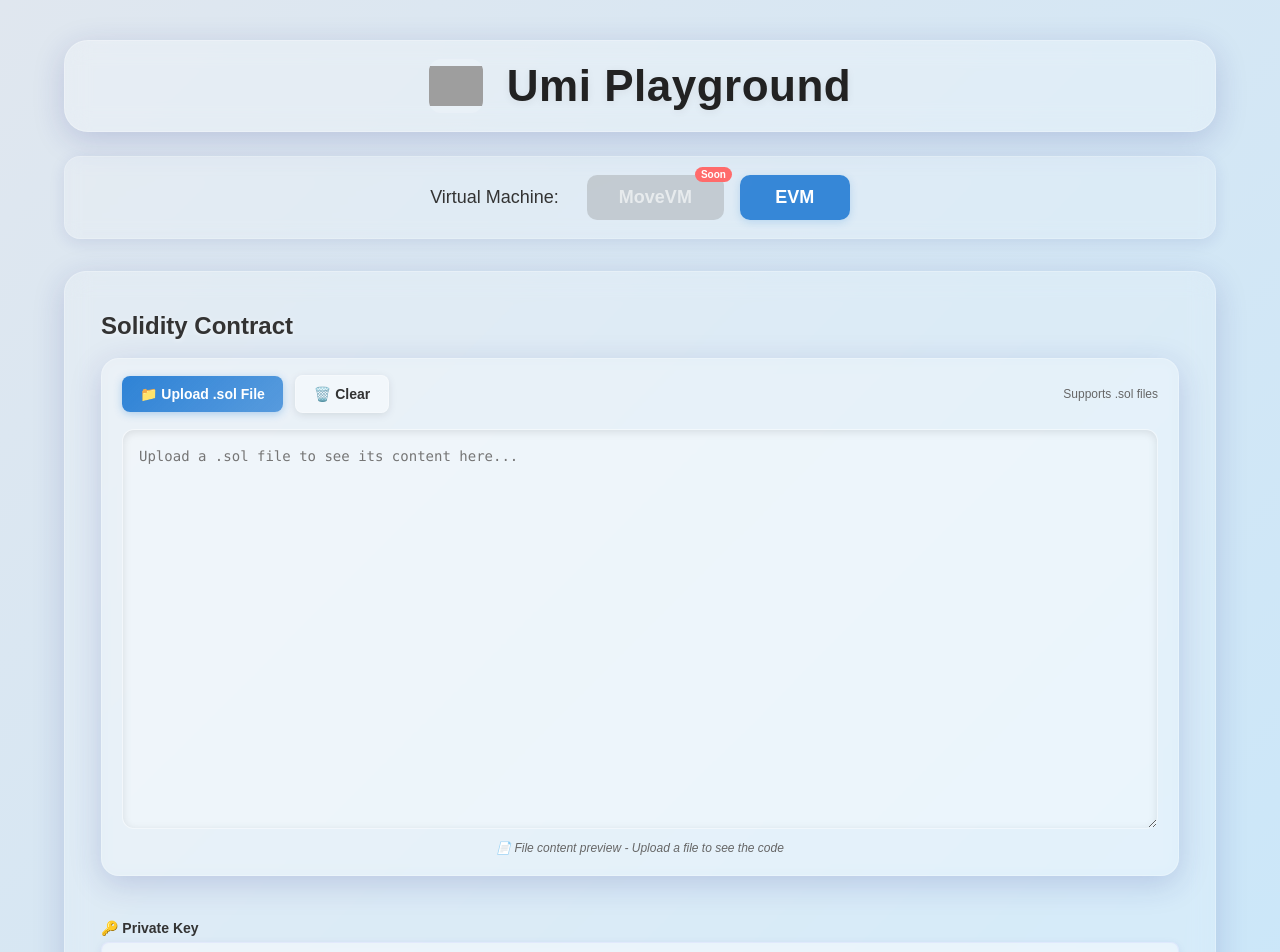
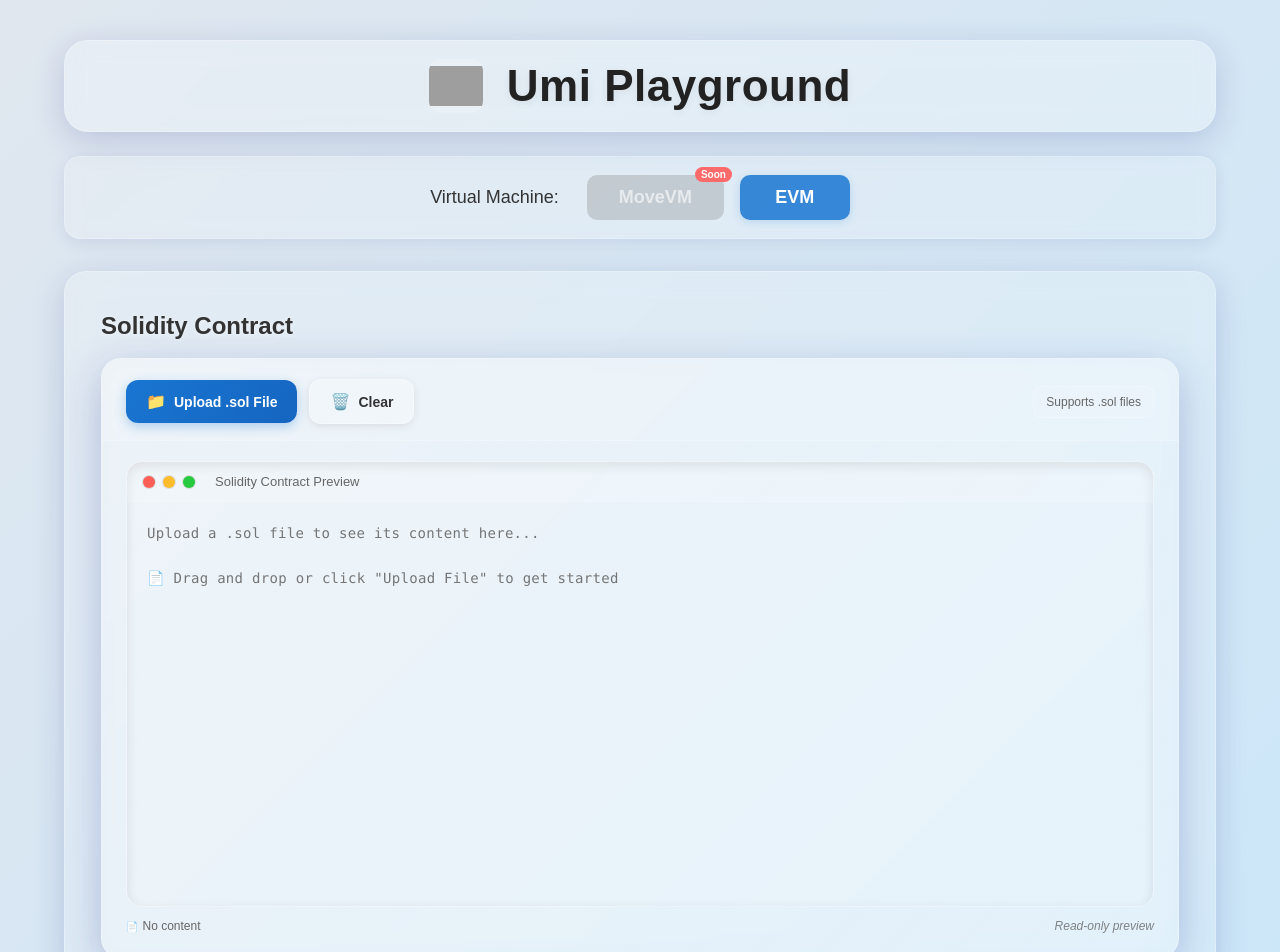
Before and after one commit to enliven17/umi-playground, a Next.js app: page / in a window 1280 px wide. Shown: the top 952 px of the page. Built offline with nearby package versions, Linux system fonts and the light colour scheme; grey boxes are pictures that could not be loaded.

Commit message:
code editor ui fix

```diff
--- a/src/components/CodeEditor.tsx
+++ b/src/components/CodeEditor.tsx
@@ -71,9 +71,27 @@ const CodeEditor: React.FC<CodeEditorProps> = ({ code, onChange, language }) =>
   };
 
   return (
-    <div style={{ margin: '0 auto', maxWidth: '100%', width: '100%', borderRadius: 18, background: 'rgba(255,255,255,0.15)', boxShadow: '0 8px 32px 0 rgba(31,38,135,0.18)', backdropFilter: 'blur(8px)', border: '1px solid rgba(255,255,255,0.25)' }}>
+    <div style={{
+      margin: '0 auto',
+      maxWidth: '100%',
+      width: '100%',
+      borderRadius: 20,
+      background: 'linear-gradient(135deg, rgba(255,255,255,0.25), rgba(255,255,255,0.15))',
+      boxShadow: '0 12px 40px 0 rgba(31,38,135,0.25)',
+      backdropFilter: 'blur(12px)',
+      border: '1px solid rgba(255,255,255,0.3)',
+      overflow: 'hidden'
+    }}>
       {/* File Upload Controls */}
-      <div style={{ padding: '16px 20px 0 20px', display: 'flex', gap: 12, flexWrap: 'wrap', alignItems: 'center' }}>
+      <div style={{
+        padding: '20px 24px 16px 24px',
+        display: 'flex',
+        gap: 12,
+        flexWrap: 'wrap',
+        alignItems: 'center',
+        background: 'rgba(255,255,255,0.1)',
+        borderBottom: '1px solid rgba(255,255,255,0.2)'
+      }}>
         <input
           ref={fileInputRef}
           type="file"
@@ -84,52 +102,60 @@ const CodeEditor: React.FC<CodeEditorProps> = ({ code, onChange, language }) =>
         <button
           onClick={() => fileInputRef.current?.click()}
           style={{
-            background: 'linear-gradient(135deg, rgba(25,118,210,0.9), rgba(25,118,210,0.7))',
+            background: 'linear-gradient(135deg, #1976d2, #1565c0)',
             color: '#fff',
             border: 'none',
-            borderRadius: 8,
-            padding: '10px 18px',
+            borderRadius: 12,
+            padding: '12px 20px',
             cursor: 'pointer',
             fontSize: 14,
             fontWeight: 600,
-            transition: 'all 0.2s',
-            boxShadow: '0 2px 8px rgba(25,118,210,0.3)'
+            transition: 'all 0.3s ease',
+            boxShadow: '0 4px 12px rgba(25,118,210,0.3)',
+            display: 'flex',
+            alignItems: 'center',
+            gap: 8
           }}
           onMouseOver={(e) => {
-            e.currentTarget.style.transform = 'translateY(-1px)';
-            e.currentTarget.style.boxShadow = '0 4px 12px rgba(25,118,210,0.4)';
+            e.currentTarget.style.transform = 'translateY(-2px)';
+            e.currentTarget.style.boxShadow = '0 6px 20px rgba(25,118,210,0.4)';
           }}
           onMouseOut={(e) => {
             e.currentTarget.style.transform = 'translateY(0)';
-            e.currentTarget.style.boxShadow = '0 2px 8px rgba(25,118,210,0.3)';
+            e.currentTarget.style.boxShadow = '0 4px 12px rgba(25,118,210,0.3)';
           }}
         >
-          📁 Upload {language === 'move' ? '.move' : '.sol'} File
+          <span style={{ fontSize: 16 }}>📁</span>
+          Upload {language === 'move' ? '.move' : '.sol'} File
         </button>
         <button
           onClick={handleClearCode}
           style={{
-            background: 'rgba(255,255,255,0.4)',
+            background: 'rgba(255,255,255,0.2)',
             color: '#333',
             border: '1px solid rgba(255,255,255,0.3)',
-            borderRadius: 8,
-            padding: '10px 18px',
+            borderRadius: 12,
+            padding: '12px 20px',
             cursor: 'pointer',
             fontSize: 14,
             fontWeight: 600,
-            transition: 'all 0.2s',
-            boxShadow: '0 2px 8px rgba(0,0,0,0.1)'
+            transition: 'all 0.3s ease',
+            boxShadow: '0 2px 8px rgba(0,0,0,0.1)',
+            display: 'flex',
+            alignItems: 'center',
+            gap: 8
           }}
           onMouseOver={(e) => {
-            e.currentTarget.style.background = 'rgba(255,255,255,0.5)';
-            e.currentTarget.style.transform = 'translateY(-1px)';
+            e.currentTarget.style.background = 'rgba(255,255,255,0.3)';
+            e.currentTarget.style.transform = 'translateY(-2px)';
           }}
           onMouseOut={(e) => {
-            e.currentTarget.style.background = 'rgba(255,255,255,0.4)';
+            e.currentTarget.style.background = 'rgba(255,255,255,0.2)';
             e.currentTarget.style.transform = 'translateY(0)';
           }}
         >
-          🗑️ Clear
+          <span style={{ fontSize: 16 }}>🗑️</span>
+          Clear
         </button>
 
         {/* File Name Display */}
@@ -138,55 +164,149 @@ const CodeEditor: React.FC<CodeEditorProps> = ({ code, onChange, language }) =>
             display: 'flex',
             alignItems: 'center',
             gap: 8,
-            padding: '8px 12px',
-            background: 'rgba(76,175,80,0.2)',
-            borderRadius: 6,
+            padding: '10px 16px',
+            background: 'linear-gradient(135deg, rgba(76,175,80,0.2), rgba(76,175,80,0.1))',
+            borderRadius: 10,
             border: '1px solid rgba(76,175,80,0.3)',
-            marginLeft: 'auto'
+            marginLeft: 'auto',
+            boxShadow: '0 2px 8px rgba(76,175,80,0.2)'
           }}>
-            <span style={{ fontSize: 12, color: '#2e7d32', fontWeight: 600 }}>📄</span>
-            <span style={{ fontSize: 12, color: '#2e7d32', fontWeight: 500 }}>{fileName}</span>
+            <span style={{ fontSize: 14, color: '#2e7d32' }}>📄</span>
+            <span style={{ fontSize: 13, color: '#2e7d32', fontWeight: 600 }}>{fileName}</span>
           </div>
         )}
 
-        <span style={{ fontSize: 12, color: '#666', marginLeft: 'auto', fontWeight: 500 }}>
+        <span style={{
+          fontSize: 12,
+          color: '#666',
+          marginLeft: 'auto',
+          fontWeight: 500,
+          padding: '8px 12px',
+          background: 'rgba(255,255,255,0.1)',
+          borderRadius: 8,
+          border: '1px solid rgba(255,255,255,0.2)'
+        }}>
           {language === 'move' ? 'Supports .move files' : 'Supports .sol files'}
         </span>
       </div>
 
-      {/* Simple Textarea */}
-      <div style={{ padding: '16px 20px 20px 20px' }}>
+      {/* Code Preview Area */}
+      <div style={{ padding: '20px 24px 24px 24px' }}>
+        <div style={{
+          position: 'relative',
+          borderRadius: 16,
+          background: 'rgba(255,255,255,0.1)',
+          border: '1px solid rgba(255,255,255,0.2)',
+          overflow: 'hidden',
+          boxShadow: 'inset 0 4px 12px rgba(0,0,0,0.1)'
+        }}>
+          {/* Code Header */}
+          <div style={{
+            padding: '12px 16px',
+            background: 'rgba(255,255,255,0.15)',
+            borderBottom: '1px solid rgba(255,255,255,0.2)',
+            display: 'flex',
+            alignItems: 'center',
+            gap: 8
+          }}>
+            <div style={{
+              width: 12,
+              height: 12,
+              borderRadius: '50%',
+              background: '#ff5f56',
+              boxShadow: '0 0 0 1px rgba(0,0,0,0.1)'
+            }}></div>
+            <div style={{
+              width: 12,
+              height: 12,
+              borderRadius: '50%',
+              background: '#ffbd2e',
+              boxShadow: '0 0 0 1px rgba(0,0,0,0.1)'
+            }}></div>
+            <div style={{
+              width: 12,
+              height: 12,
+              borderRadius: '50%',
+              background: '#27ca3f',
+              boxShadow: '0 0 0 1px rgba(0,0,0,0.1)'
+            }}></div>
+            <span style={{
+              marginLeft: 12,
+              fontSize: 13,
+              color: '#666',
+              fontWeight: 500
+            }}>
+              {fileName || `${language === 'move' ? 'Move' : 'Solidity'} Contract Preview`}
+            </span>
+          </div>
+
+          {/* Code Textarea with Custom Scrollbar */}
+          <div style={{
+            position: 'relative',
+            maxHeight: '500px',
+            overflow: 'auto'
+          }}>
+            <style jsx>{`
+              div::-webkit-scrollbar {
+                width: 8px;
+              }
+              div::-webkit-scrollbar-track {
+                background: rgba(255,255,255,0.1);
+                border-radius: 4px;
+              }
+              div::-webkit-scrollbar-thumb {
+                background: linear-gradient(135deg, rgba(255,255,255,0.3), rgba(255,255,255,0.2));
+                border-radius: 4px;
+                border: 1px solid rgba(255,255,255,0.1);
+              }
+              div::-webkit-scrollbar-thumb:hover {
+                background: linear-gradient(135deg, rgba(255,255,255,0.4), rgba(255,255,255,0.3));
+              }
+            `}</style>
+
             <textarea
               value={code}
               onChange={(e) => onChange(e.target.value)}
-          placeholder={`Upload a ${language === 'move' ? '.move' : '.sol'} file to see its content here...`}
+              placeholder={`Upload a ${language === 'move' ? '.move' : '.sol'} file to see its content here...\n\n📄 Drag and drop or click "Upload File" to get started`}
               readOnly
               style={{
                 width: '100%',
                 minHeight: '400px',
-            padding: '16px',
-            borderRadius: 12,
-            border: '1px solid rgba(255,255,255,0.3)',
-            background: 'rgba(255,255,255,0.15)',
+                padding: '20px',
+                borderRadius: 0,
+                border: 'none',
+                background: 'transparent',
                 color: '#333',
                 fontSize: 14,
-            fontFamily: 'Monaco, Menlo, "Ubuntu Mono", monospace',
-            lineHeight: '1.5',
-            resize: 'vertical',
+                fontFamily: '"JetBrains Mono", "Fira Code", Monaco, Menlo, "Ubuntu Mono", monospace',
+                lineHeight: '1.6',
+                resize: 'none',
                 outline: 'none',
-            boxShadow: 'inset 0 2px 8px rgba(0,0,0,0.1)',
-            backdropFilter: 'blur(4px)',
-            cursor: 'default'
+                cursor: 'default',
+                letterSpacing: '0.3px'
               }}
             />
+          </div>
+        </div>
+
+        {/* Status Bar */}
         <div style={{
-          marginTop: '8px',
+          marginTop: '12px',
+          display: 'flex',
+          alignItems: 'center',
+          justifyContent: 'space-between',
           fontSize: '12px',
-          color: '#666',
-          textAlign: 'center',
-          fontStyle: 'italic'
+          color: '#666'
         }}>
-          📄 File content preview - Upload a file to see the code
+          <div style={{ display: 'flex', alignItems: 'center', gap: 16 }}>
+            <span style={{ display: 'flex', alignItems: 'center', gap: 4 }}>
+              <span style={{ fontSize: 10 }}>📄</span>
+              {code ? `${code.split('\n').length} lines` : 'No content'}
+            </span>
+          </div>
+          <span style={{ fontStyle: 'italic', opacity: 0.8 }}>
+            Read-only preview
+          </span>
         </div>
       </div>
     </div>
--- a/src/components/DeployForm.tsx
+++ b/src/components/DeployForm.tsx
@@ -186,23 +186,25 @@ const DeployForm: React.FC<DeployFormProps> = ({ onDeploy, contractType }) => {
             <div style={{
               flex: 1,
               overflow: 'auto',
-              paddingRight: 8,
+              paddingRight: 12,
               scrollbarWidth: 'thin',
-              scrollbarColor: 'rgba(0,0,0,0.2) transparent'
+              scrollbarColor: 'rgba(255,255,255,0.3) transparent'
             }}>
               <style jsx>{`
                 div::-webkit-scrollbar {
                   width: 6px;
                 }
                 div::-webkit-scrollbar-track {
-                  background: transparent;
+                  background: rgba(255,255,255,0.05);
+                  border-radius: 3px;
                 }
                 div::-webkit-scrollbar-thumb {
-                  background: rgba(0,0,0,0.2);
+                  background: linear-gradient(135deg, rgba(255,255,255,0.3), rgba(255,255,255,0.2));
                   border-radius: 3px;
+                  border: 1px solid rgba(255,255,255,0.1);
                 }
                 div::-webkit-scrollbar-thumb:hover {
-                  background: rgba(0,0,0,0.3);
+                  background: linear-gradient(135deg, rgba(255,255,255,0.4), rgba(255,255,255,0.3));
                 }
               `}</style>
 
```
Lines whose indentation alone changed are shown as unchanged.
